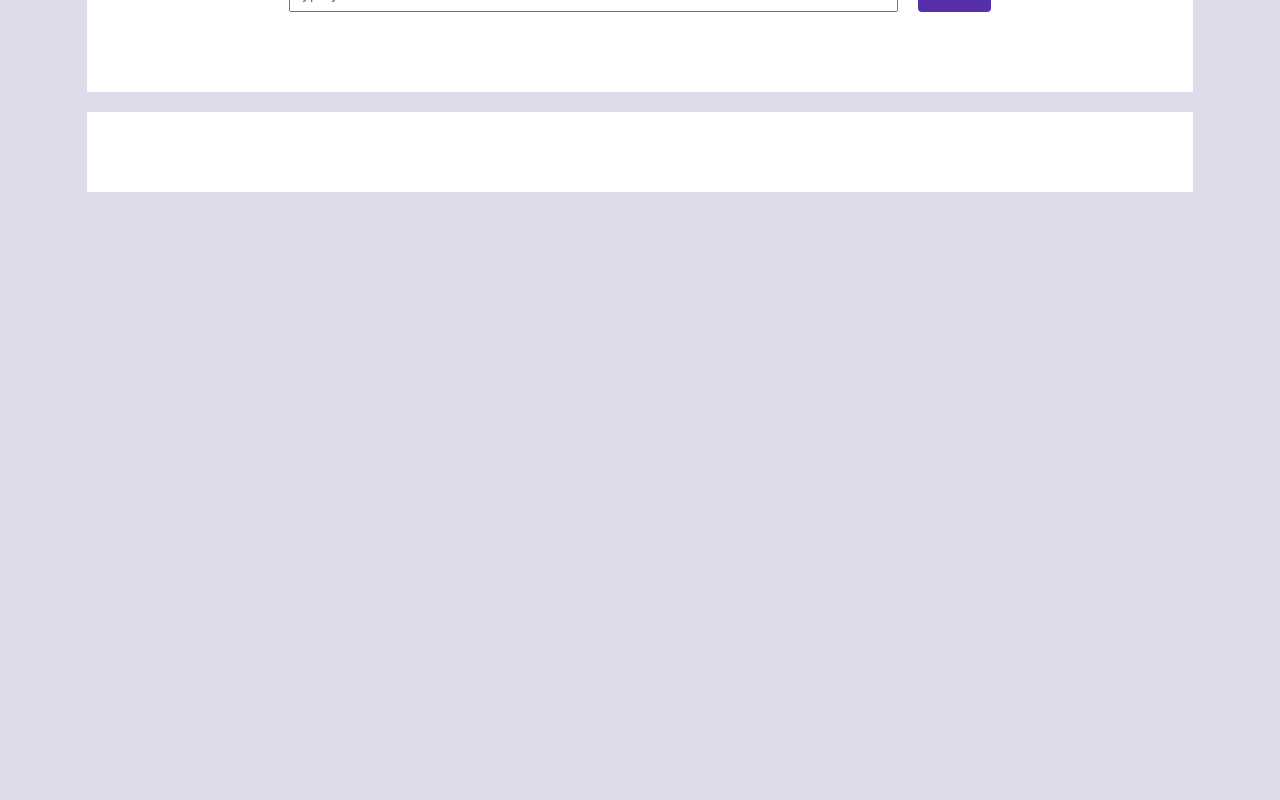
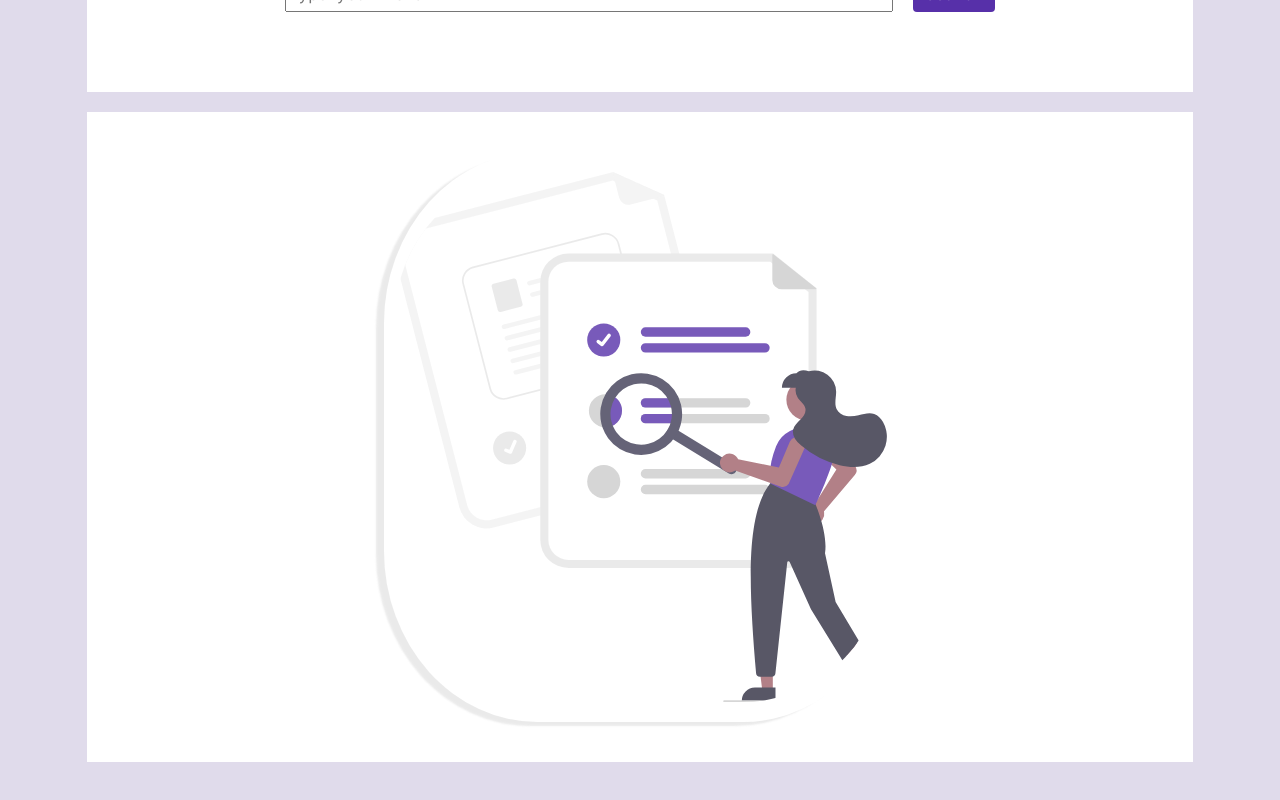
Before and after one commit to dmusiol/dictionary-project, a React (Create React App) app: page / in a window 1280 px wide. Shown: the part 334-1134 px from the top of the page. Before the commit the page ends 800 px from the top, so only its background shows below. Built offline with nearby package versions, Linux system fonts and the light colour scheme; the HTML template or start-up script is replaced by a standard one.

Commit message:
Add empty view image, style meanings

```diff
--- a/public/index.html
+++ b/public/index.html
@@ -16,8 +16,9 @@
       crossorigin="anonymous"
     />
     <link rel="preconnect" href="https://fonts.gstatic.com" />
+    <link rel="preconnect" href="https://fonts.gstatic.com" />
     <link
-      href="https://fonts.googleapis.com/css2?family=Roboto+Mono:wght@200;300;400;500;600&display=swap"
+      href="https://fonts.googleapis.com/css2?family=Roboto+Mono:ital,wght@0,300;0,400;0,500;0,600;0,700;1,100;1,300&family=Roboto:ital,wght@0,300;0,400;0,500;1,100;1,300;1,400;1,500&display=swap"
       rel="stylesheet"
     />
 
--- a/src/Meaning.js
+++ b/src/Meaning.js
@@ -1,16 +1,17 @@
 import React from "react";
 import Synonyms from "./Synonyms";
+import "./styles/Meaning.css";
 
 export default function Meaning(props) {
     return (
         <div className="meanings-wraper">
-            <h5 className="meaning-word">{props.meaning.partOfSpeech}</h5>
+            <h5 className="word-type">{props.meaning.partOfSpeech}</h5>
             {props.meaning.definitions.map(function(definition, index) {
                 return (
                     <div className="word-meaning" key={index}>
                         <div className="meaning-info">
                             <p className="definition">{definition.definition}</p>
-                            <p className="example">{definition.example}</p>
+                            <p className="example">"{definition.example}"</p>
                         </div>
                         <div className="synonyms-list">
                             <Synonyms synonyms={definition.synonyms}/>
--- a/src/SearchResults.js
+++ b/src/SearchResults.js
@@ -1,5 +1,6 @@
 import React from "react";
 import Meaning from "./Meaning";
+import searchImg from "./images/searchImg.svg";
 
 
 export default function SearchResults(props){
@@ -17,7 +18,11 @@ export default function SearchResults(props){
             </div>
         )
     } else {
-        return null;
+        return (
+            <div className="d-flex justify-content-center">
+                <img src={searchImg} alt="Search" className="main-img"></img>
+            </div>
+        )
     }
 
 }
--- a/src/styles/App.css
+++ b/src/styles/App.css
@@ -8,7 +8,8 @@ body {
 }
 
 .App {
-  font-family: "Roboto", "Roboto Mono", sans-serif;
+  font-family: "Roboto", sans-serif;
+  font-family: "Roboto Mono", monospace;
 }
 
 .container {
@@ -38,3 +39,12 @@ h3 {
   margin: 20px auto;
   padding: 20px auto;
 }
+
+.main-img {
+  width: 50%;
+  height: auto;
+  padding: 20px 10px;
+  border-radius: 30%;
+  box-shadow: -8px 4px 2px rgb(230, 230, 230);
+  opacity: 0.8;
+}
--- a/src/styles/Meaning.css
+++ b/src/styles/Meaning.css
@@ -1,3 +1,21 @@
 :root {
   --font-color: #5730a9;
 }
+
+h5 {
+  color: var(--font-color);
+  padding-bottom: 10px;
+}
+
+.meanings-wraper {
+  padding: 20px 0;
+}
+
+.example {
+  font-style: italic;
+  font-weight: 300;
+}
+
+.example::first-letter {
+  text-transform: capitalize;
+}
--- /dev/null
+++ b/src/styles/WordResult.css
@@ -0,0 +1,7 @@
+:root {
+  --font-color: #5730a9;
+}
+
+.basic-result {
+  padding-bottom: 40px;
+}
```
Also changed, not shown: src/images/searchImg.svg (added).
